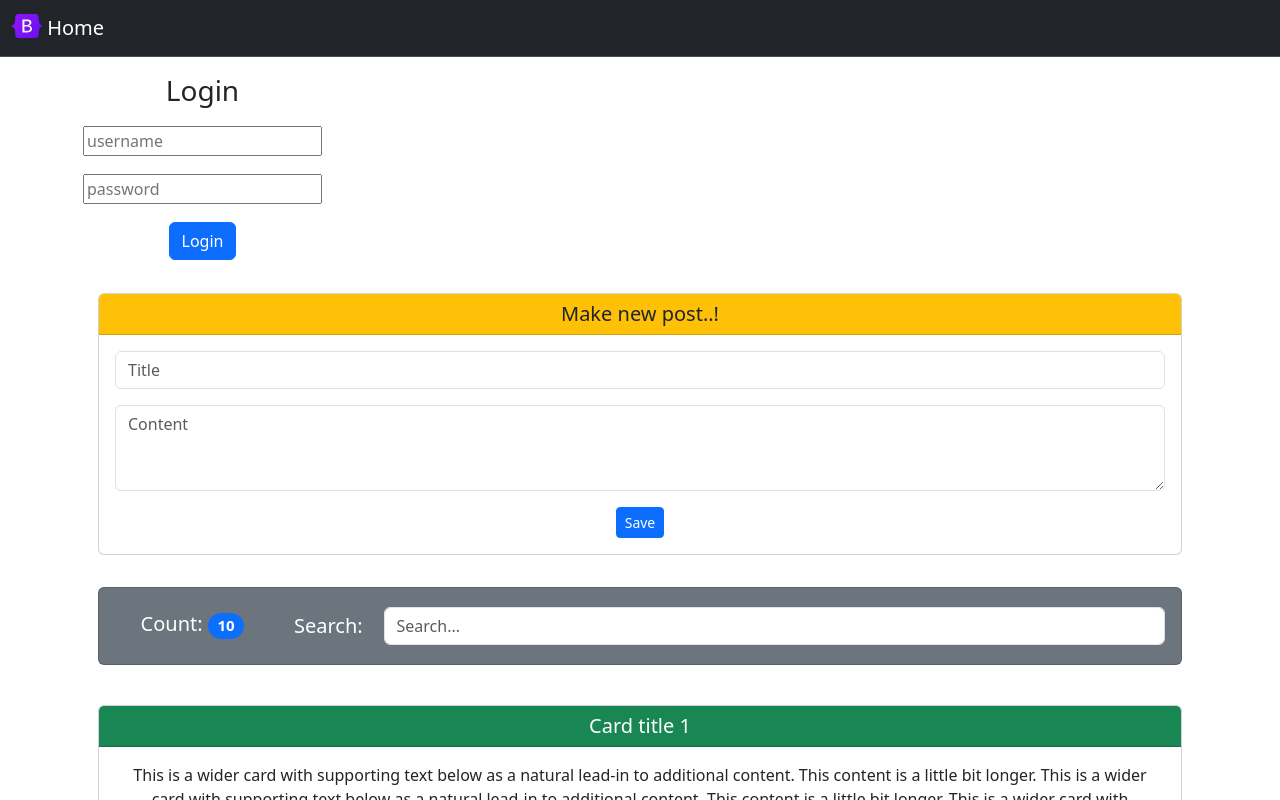
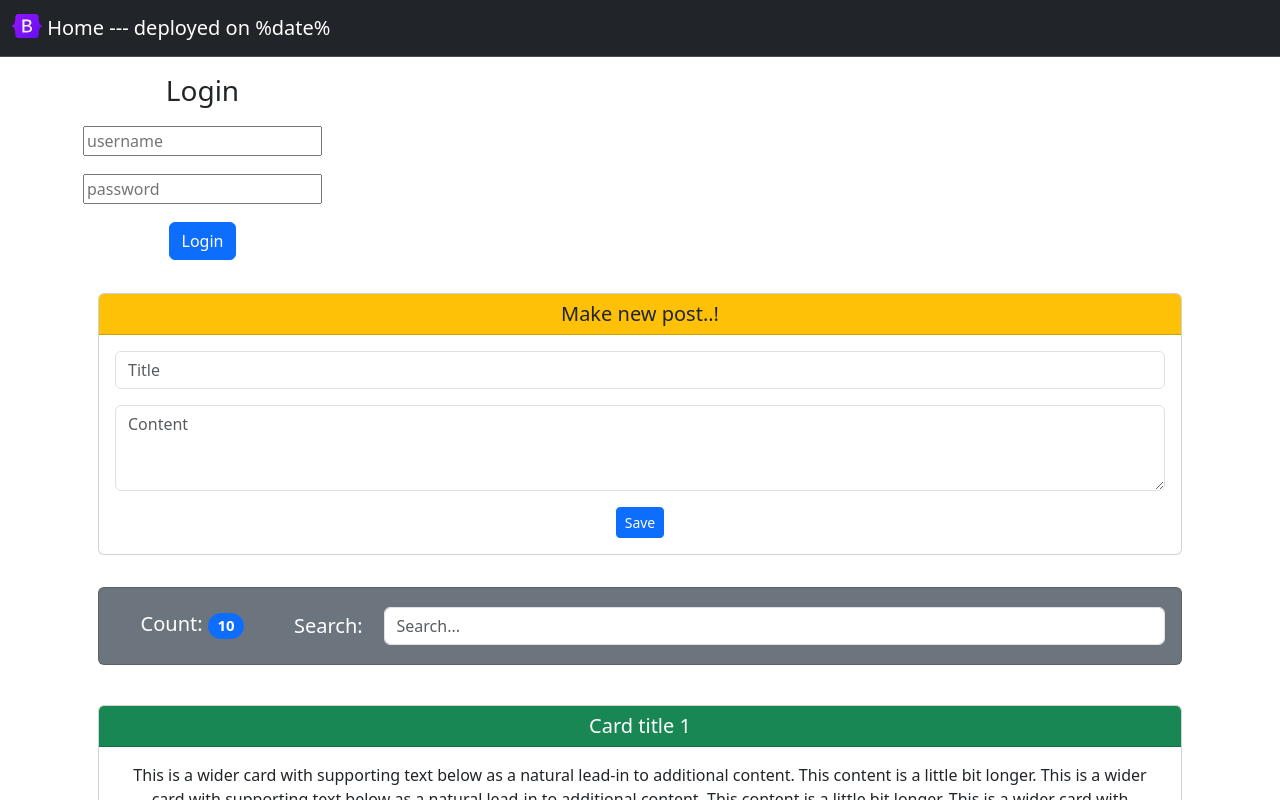
Before and after one commit to harikrishnan-annappilly/blog-frontend, a React (Create React App) app: page / in a window 1280 px wide. Shown: the top 800 px of the page. Built offline with nearby package versions, Linux system fonts and the light colour scheme.

Commit message:
cicd: made pipeline simple

```diff
--- a/src/components/NavBar.jsx
+++ b/src/components/NavBar.jsx
@@ -15,7 +15,7 @@ function NavBar(props) {
                         height="24"
                         className="d-inline-block align-text-top"
                     />{" "}
-                    Home
+                    Home --- deployed on %date%
                 </a>
             </div>
         </nav>
```
Also changed, not shown: .gitlab-ci.yml.
